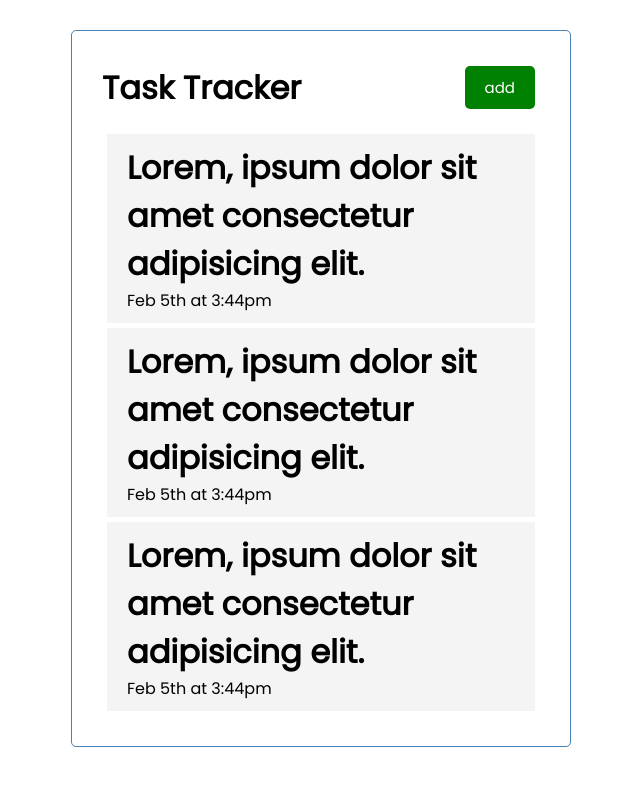
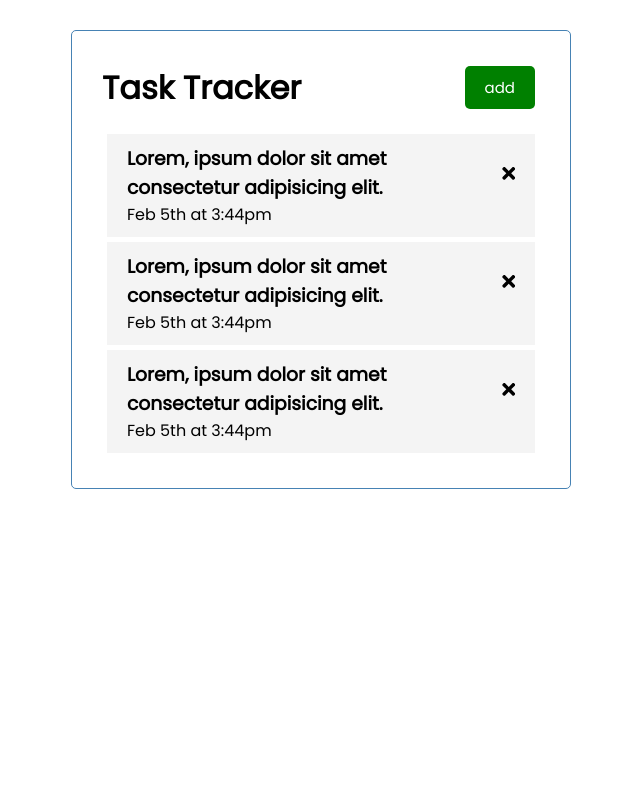
Before and after one commit to ahmedt1997/Crash_Course, a React (Create React App) app: page / in a window 1280 px wide. Shown: the top 786 px of the page, without its empty margins (319-959 px from the left). Built offline with nearby package versions, Linux system fonts and the light colour scheme.

Commit message:
add X icons

```diff
--- a/package.json
+++ b/package.json
@@ -8,6 +8,7 @@
     "@testing-library/user-event": "^12.8.3",
     "react": "^17.0.2",
     "react-dom": "^17.0.2",
+    "react-icons": "^4.2.0",
     "react-scripts": "4.0.3",
     "web-vitals": "^1.1.2"
   },
--- a/src/components/Task.js
+++ b/src/components/Task.js
@@ -1,9 +1,9 @@
-
+import {FaTimes} from 'react-icons/fa'
 
 const Task = ({task}) => {
     return (
         <div className='task'>
-            <h1>{task.text}</h1>
+            <h3>{task.text} <FaTimes /></h3>
             <p>{task.day}</p>
         </div>
     );
```
Also changed, not shown: 1 other file (tests, documents, lock files or other folders).
